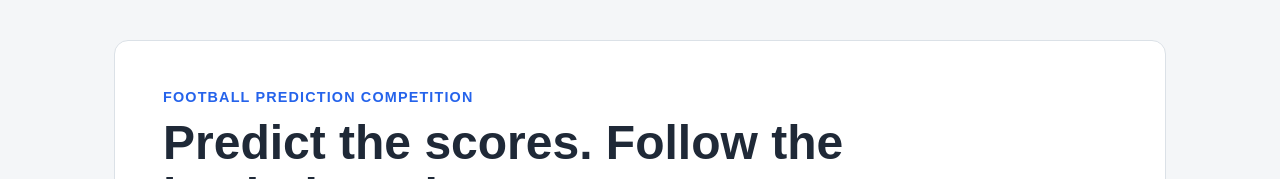
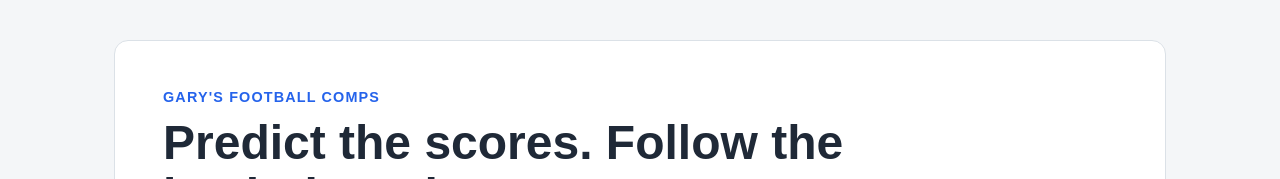
Before and after one commit to rnewbery/football-prediction-site, a Next.js app: page / in a window 1280 px wide. Shown: the top 179 px of the page. Built offline with nearby package versions, Linux system fonts and the light colour scheme; no server answers; the database is empty.

Commit message:
Updated page name

```diff
--- a/src/app/page.tsx
+++ b/src/app/page.tsx
@@ -25,7 +25,7 @@ export default async function Home() {
   return (
     <main>
       <section className="hero">
-        <p className="eyebrow">Football prediction competition</p>
+        <p className="eyebrow">Gary's Football Comps</p>
 
         <h1>Predict the scores. Follow the leaderboard.</h1>
 
```
